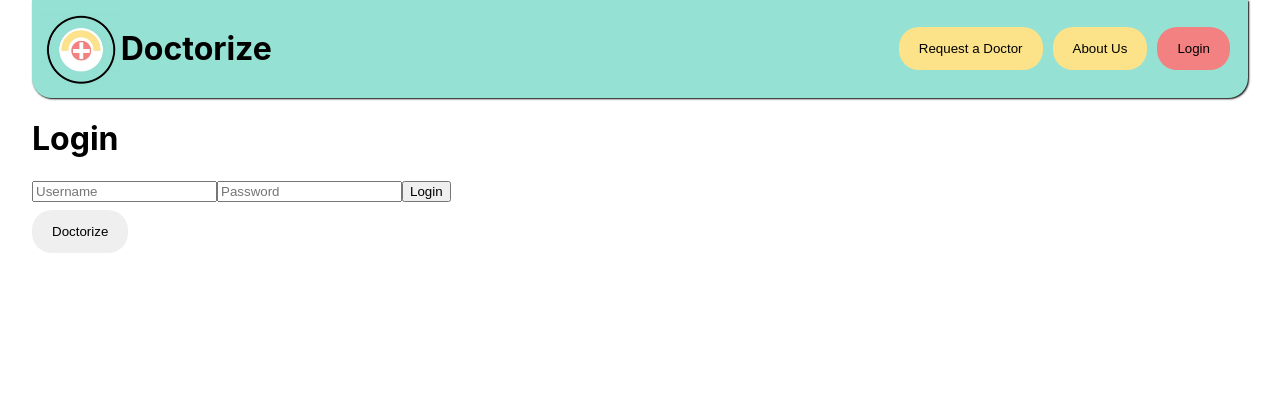
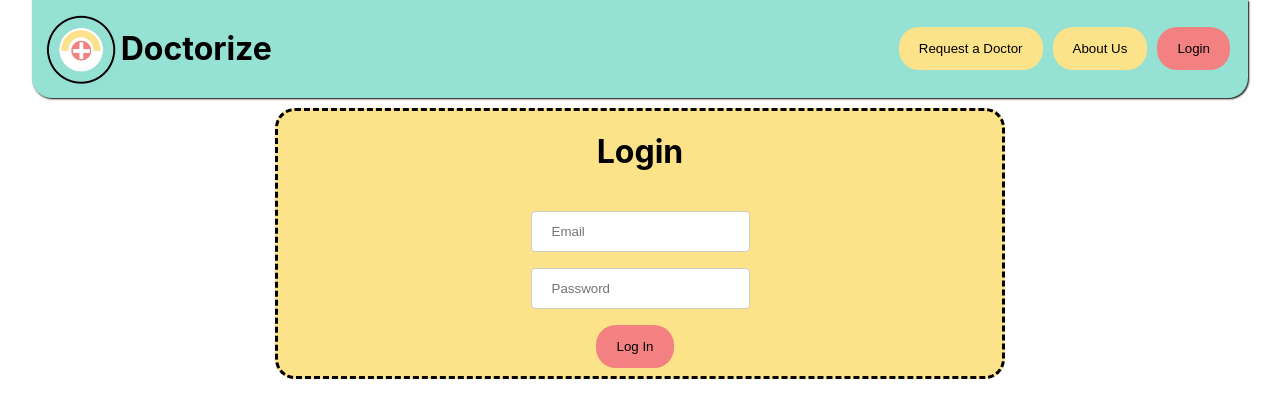
Before and after one commit to Docterize-AI/doctorize-frontend, a Next.js app: page / in a window 1280 px wide. Shown: the top 418 px of the page. Built offline with nearby package versions, Linux system fonts and the light colour scheme.

Commit message:
completed login page

```diff
--- a/pages/index.js
+++ b/pages/index.js
@@ -28,14 +28,15 @@ export default function Home() {
       </div>
 
       {/* Body */}
-      <div>
+      <div className={styles['login-container']}>
         <h1>Login</h1>
         <form>
-          <input type="text" value={username} name="username" placeholder="Username" onChange={e => setUsername(username)} />
-          <input type="password" value={password} name="password" placeholder="Password" onChange={e => setPassword(password)} />
-          <button type="button" onClick={routeToDoctorize}>Login</button>
+          <div className={styles['input-container']}>
+            <input className={styles.input} type="text" value={username} name="username" placeholder="Email" onChange={e => setUsername(e.target.value)} />
+            <input className={styles.input} type="password" value={password} name="password" placeholder="Password" onChange={e => setPassword(e.target.value)} />
+            <button className={`${styles.button} ${styles.red}`} type="button" onClick={routeToDoctorize}>Log In</button>
+          </div>
         </form>
-        <button className={styles.button} onClick={routeToDoctorize}>Doctorize</button>
       </div>
     </div>
   )
--- a/styles/Home.module.css
+++ b/styles/Home.module.css
@@ -155,3 +155,34 @@
 .red:hover {
   background-color: #F36D6D;
 }
+
+.login-container {
+  display: flex;
+  justify-content: center;
+  align-items: center;
+  flex-direction: column;
+  margin-top: 10px;
+  background-color: #FCE38A;
+  border-radius: 20px;
+  border-style: dashed;
+  width: 60%;
+  margin: 0 auto;
+  margin-top: 10px;
+}
+
+.input {
+  padding: 12px 20px;
+  margin: 8px 0;
+  display: inline-block;
+  border: 1px solid #ccc;
+  border-radius: 4px;
+  box-sizing: border-box;
+}
+
+.input-container {
+  display: flex;
+  justify-content: center;
+  align-items: center;
+  flex-direction: column;
+  margin-top: 10px;
+}
```
